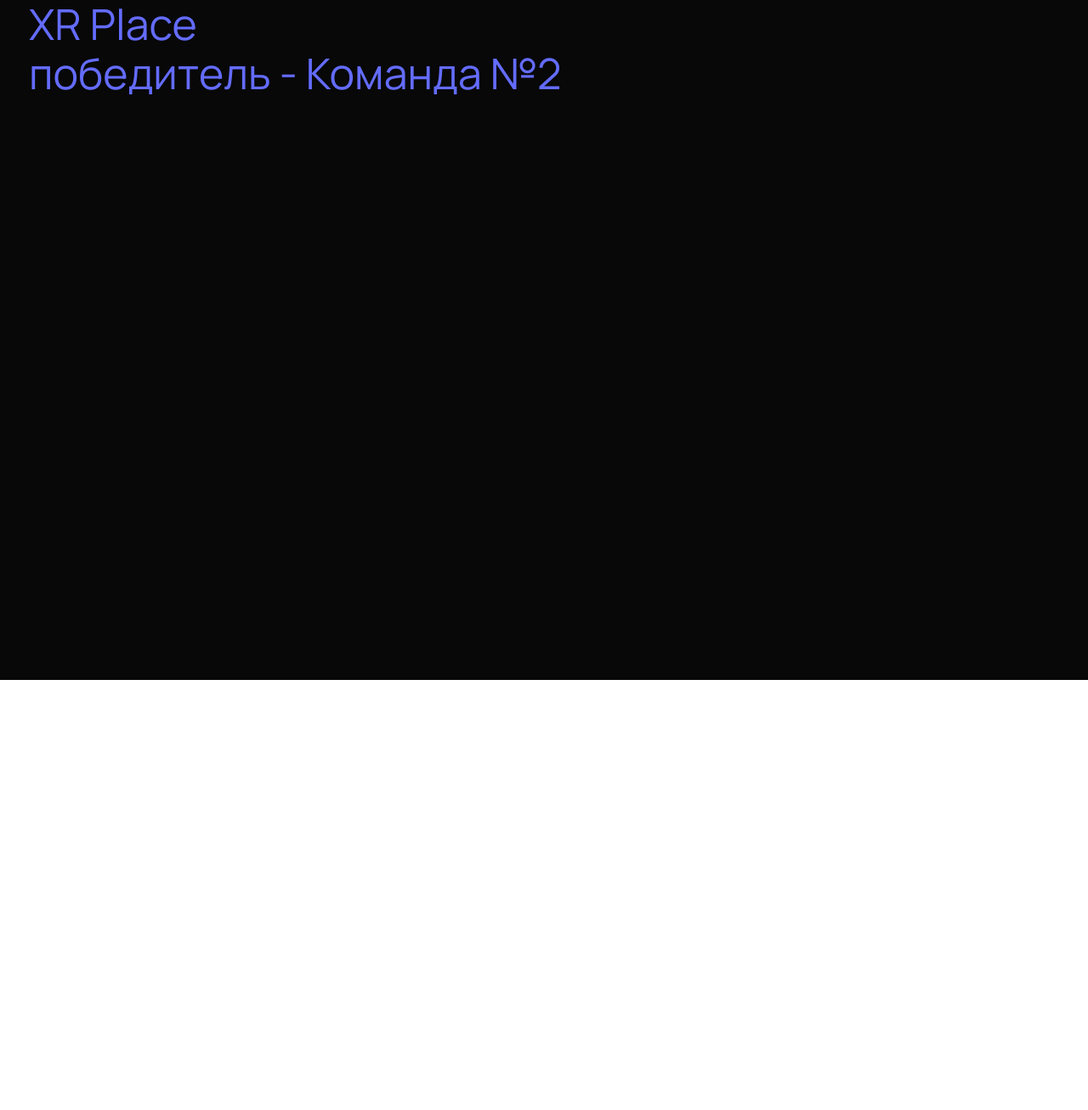
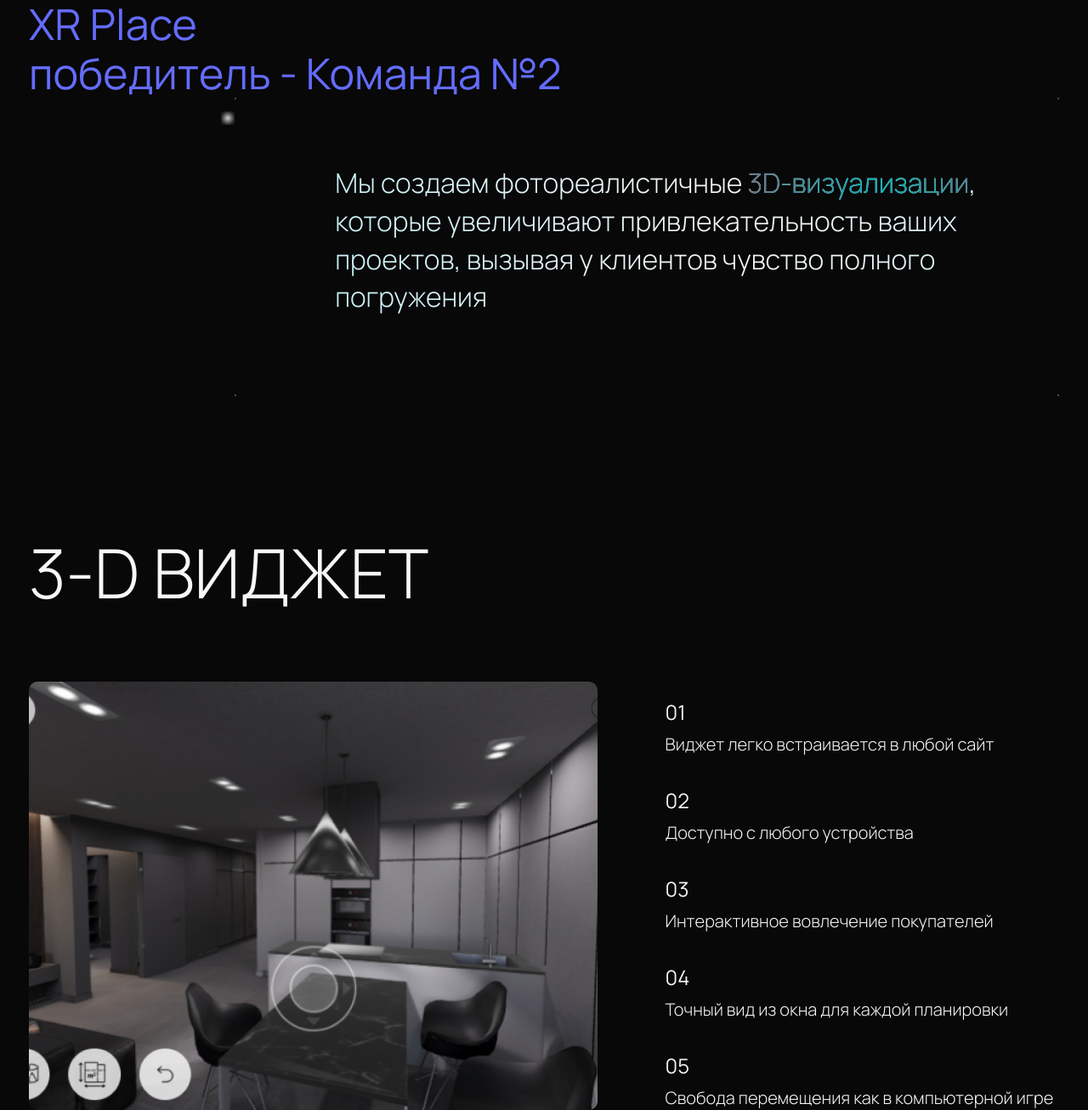
Before and after one commit to dorofeeva-olga74/XR-Place-Visual, a React (Vite) app: page / in a window 1280 px wide. Shown: the whole page at 85% size. Before the commit the page ends 800 px from the top, so only its background shows below. Built offline with nearby package versions, Linux system fonts and the light colour scheme.

Commit message:
WidgetSection

```diff
--- a/src/App.tsx
+++ b/src/App.tsx
@@ -1,14 +1,18 @@
 import styles from './App.module.scss';
 import Layout from './components/Layout/Layout';
+import WidgetSection from './components/WidgetSection/WidgetSection';
 
 function App() {
   return (
     <>
       <Layout>
-        <p className={styles.title}>
-          XR Place <br />
-          победитель - Команда №2
-        </p>
+        <div>
+          <p className={styles.title}>
+            XR Place <br />
+            победитель - Команда №2
+          </p>
+          <WidgetSection />
+        </div>
       </Layout>
     </>
   );
--- /dev/null
+++ b/src/components/FeaturesTextSection/FeaturesTextSection.module.scss
@@ -0,0 +1,53 @@
+.shimmer-text-set {
+  display: flex;
+  position: relative;
+  padding: 0;
+  margin: 0 auto;
+  width: 100%;
+  border: 2px solid;
+  border-image-source: linear-gradient(90deg, #080808 -2.44%, #878787 50%, #080808 102.44%);
+
+  @keyframes shimmer {
+    0% {
+      background-position: -100%;
+    }
+
+    100% {
+      background-position: 200%;
+    }
+  }
+
+  .shimmer-text {
+    font-family: Manrope, sans-serif;
+    padding: 76px 0 92px 12%;
+    height: auto;
+    font-size: 32px;
+    font-weight: 300;
+    line-height: 44.8px;
+    text-underline-position: from-font;
+    text-decoration-skip-ink: none;
+    background: linear-gradient(90deg, #f7f7f7, #99e8f4, #f7f7f7);
+    background-size: 200% auto;
+    color: transparent;
+    background-clip: text;
+    animation: shimmer 2s linear infinite;
+
+    @media (width <= 768px) {
+      font-size: 24px;
+      line-height: 33.6px;
+      margin-left: 0;
+      padding: 33px 0 0;
+    }
+
+    @media (width <= 320px) {
+      padding: 0;
+    }
+
+    .shimmer-span {
+      background: linear-gradient(90deg, #00b1b8, #af4261, #00b1b8);
+      background-size: 200% auto;
+      background-clip: text;
+      animation: shimmer 2s linear infinite;
+    }
+  }
+}
--- /dev/null
+++ b/src/components/FeaturesTextSection/FeaturesTextSection.tsx
@@ -0,0 +1,15 @@
+import React from 'react';
+import styles from './FeaturesTextSection.module.scss';
+
+const FeaturesTextSection: React.FC = () => {
+  return (
+    <div className={styles['shimmer-text-set']}>
+      <p className={styles['shimmer-text']}>
+        Мы создаем фотореалистичные
+        <span className={styles['shimmer-span']}> 3D-визуализации</span>, которые увеличивают привлекательность ваших проектов, вызывая у клиентов чувство полного погружения
+      </p>
+    </div>
+  );
+};
+
+export default FeaturesTextSection;
--- /dev/null
+++ b/src/components/FeaturesWidgetSection/FeaturesWidgetSection.module.scss
@@ -0,0 +1,48 @@
+.features-widget-set {
+  width: 100%;
+  display: flex;
+  flex-direction: column;
+
+  .features-widget-title {
+    font-family: Manrope, sans-serif;
+    font-size: 80px;
+    font-weight: 300;
+    line-height: 96px;
+    color: rgb(247 247 247 / 100%);
+    margin: 0 0 5rem;
+
+    @media (width <= 768px) {
+      margin: 0 0 2.5rem;
+      font-size: 28px;
+      line-height: 33.6px;
+    }
+  }
+
+  .features-widget-fragment {
+    display: flex;
+    flex-direction: row;
+
+    @media (width <= 768px) {
+      flex-direction: column-reverse;
+    }
+
+    .features-widget-img {
+      display: flex;
+      width: 57.7%;
+      height: auto;
+      margin: 0 5rem 0 0;
+
+      @media (width <= 768px) {
+        width: 100%;
+        margin: 1.25rem 0 5rem;
+      }
+    }
+
+    .features-widget-img img {
+      width: 100%;
+      height: auto;
+      object-fit: cover;
+      border-radius: 0.625rem;
+    }
+  }
+}
--- /dev/null
+++ b/src/components/FeaturesWidgetSection/FeaturesWidgetSection.tsx
@@ -0,0 +1,19 @@
+import React from 'react';
+import styles from './FeaturesWidgetSection.module.scss';
+import List from '../List/List';
+
+const FeaturesWidgetSection: React.FC = () => {
+  return (
+    <div className={styles['features-widget-set']}>
+      <h2 className={styles['features-widget-title']}>3-D ВИДЖЕТ</h2>
+      <div className={styles['features-widget-fragment']}>
+        <div className={styles['features-widget-img']}>
+          <img src="/src/vendor/images/WidgetImage.png" alt="Изображение комнаты" />
+        </div>
+        <List />
+      </div>
+    </div>
+  );
+};
+
+export default FeaturesWidgetSection;
--- /dev/null
+++ b/src/components/List/List.module.scss
@@ -0,0 +1,58 @@
+.list {
+  list-style-type: none;
+  padding-left: 0;
+  margin: 0;
+  counter-reset: list-counter;
+  width: 40%;
+  height: 100%;
+  display: flex;
+  flex-direction: column;
+  justify-content: space-evenly;
+
+  @media (width <= 768px) {
+    width: 100%;
+    margin: 0;
+  }
+
+  .list-item {
+    margin: 0 0 1rem;
+    counter-increment: list-counter;
+
+    &:first-child {
+      margin-top: 0;
+    }
+
+    &:last-child {
+      margin-bottom: 0;
+    }
+
+    &::before {
+      content: '0' counter(list-counter);
+      font-family: Manrope, sans-serif;
+      font-size: 24px;
+      font-weight: 400;
+      line-height: 40px;
+      color: rgb(245 245 245 / 100%);
+      display: block;
+      margin: 1rem 0 0.25rem;
+
+      @media (width <= 768px) {
+        font-size: 24px;
+        font-weight: 500;
+        line-height: 33.6px;
+      }
+    }
+
+    font-family: Manrope, sans-serif;
+    font-size: 20px;
+    font-weight: 300;
+    line-height: 28px;
+    text-decoration: none;
+    color: rgb(247 247 247 / 100%);
+
+    @media (width <= 768px) {
+      font-size: 16px;
+      line-height: 22.4px;
+    }
+  }
+}
--- /dev/null
+++ b/src/components/List/List.tsx
@@ -0,0 +1,19 @@
+import React from 'react';
+import styles from './List.module.scss';
+
+const ListItem: React.FC<{ text: string }> = ({ text }) => {
+  return <li className={styles['list-item']}>{text}</li>;
+};
+
+const List: React.FC = () => {
+  const data = ['Виджет легко встраивается в любой сайт', 'Доступно с любого устройства', 'Интерактивное вовлечение покупателей', 'Точный вид из окна для каждой планировки', 'Свобода перемещения как в компьютерной игре'];
+  return (
+    <ul className={styles['list']}>
+      {data.map((item, index) => {
+        return <ListItem key={`${item}-${index}`} text={item} />;
+      })}
+    </ul>
+  );
+};
+
+export default List;
--- /dev/null
+++ b/src/components/WidgetSection/WidgetSection.module.scss
@@ -0,0 +1,36 @@
+.widget-section {
+  display: flex;
+  flex-direction: column;
+  gap: 160px;
+
+  @media (width <= 768px) {
+    gap: 80px;
+  }
+
+  .widget-text-container {
+    display: flex;
+    flex-direction: row;
+
+    .widget-circle-container {
+      display: flex;
+      width: 25%;
+      top: 16px;
+      justify-content: flex-end;
+      margin: 16px 0 0;
+
+      @media (width <= 768px) {
+        width: 22px;
+      }
+
+      @media (width <= 320px) {
+        display: none;
+      }
+    }
+  }
+
+  .widget-container {
+    display: flex;
+    width: 100%;
+    flex-direction: column;
+  }
+}
--- /dev/null
+++ b/src/components/WidgetSection/WidgetSection.tsx
@@ -0,0 +1,22 @@
+import React from 'react';
+import styles from './WidgetSection.module.scss';
+import GlowingCircle from '../Ui/GlowingCircle/GlowingCircle';
+import FeaturesTextSection from '../FeaturesTextSection/FeaturesTextSection';
+import FeaturesWidgetSection from '../FeaturesWidgetSection/FeaturesWidgetSection';
+
+const WidgetSection: React.FC = () => {
+  return (
+    <section className={styles['widget-section']}>
+      <div className={styles['widget-text-container']}>
+        <div className={styles['widget-circle-container']}>
+          <GlowingCircle />
+        </div>
+        <FeaturesTextSection />
+      </div>
+      <div className={styles['widget-container']}>
+        <FeaturesWidgetSection />
+      </div>
+    </section>
+  );
+};
+export default WidgetSection;
```
Also changed, not shown: src/vendor/images/WidgetImage.png (added).
